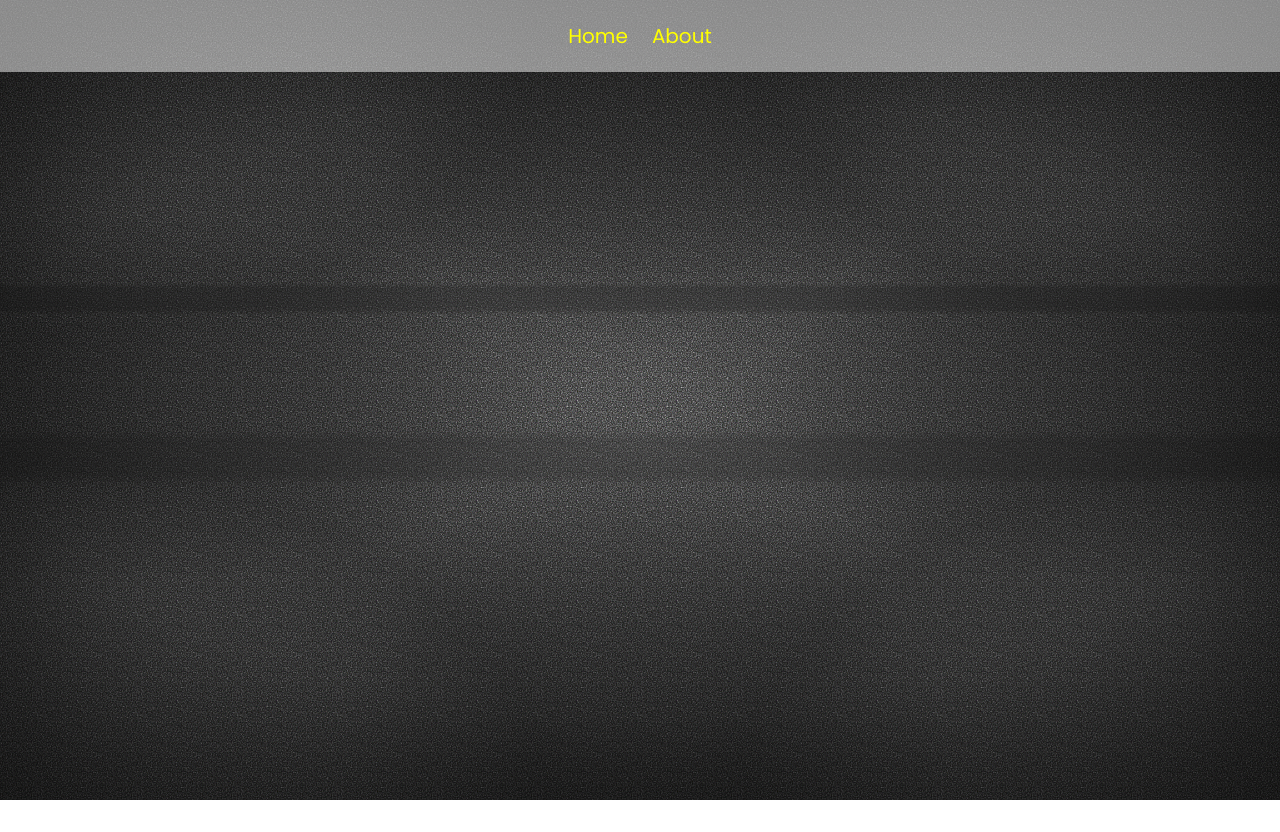
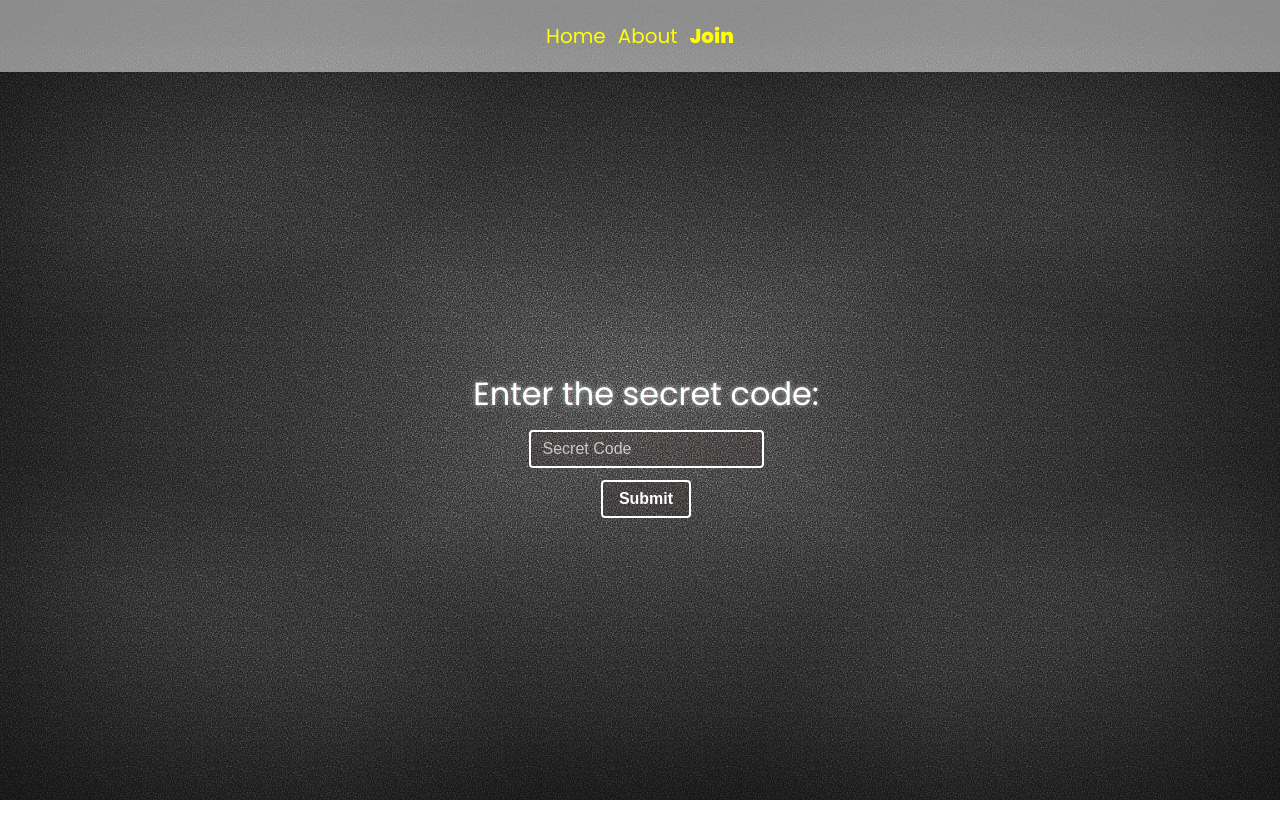
Before and after one commit to dconnenc/cctv, a React (Vite) app: page /join in a window 1280 px wide. Before the commit this address had no page. Before the commit the page ends 800 px from the top, so only its background shows below. Built offline with nearby package versions, Linux system fonts and the light colour scheme.

Commit message:
create Join

```diff
--- a/src/App.tsx
+++ b/src/App.tsx
@@ -2,6 +2,8 @@ import { Route, Routes } from 'react-router-dom';
 import { useEffect, useState } from 'react';
 import Home from './Pages/home';
 import About from './Pages/about';
+import Join from './Pages/join';
+import Admin from './Pages/admin';
 import { TopNav } from './Components/topnav';
 import { BackgroundStatic } from './Components/BackgroundStatic';
 import { RouteWink } from './Components/route-wink';
@@ -21,6 +23,8 @@ function App() {
         <RouteWink>
           <Route path="/" element={<Home />} />
           <Route path="/about" element={<About />} />
+          <Route path="/join" element={<Join />} />
+          <Route path="/admin" element={<Admin />} />
         </RouteWink>
       </div>
     </div>
--- a/src/Components/topnav.tsx
+++ b/src/Components/topnav.tsx
@@ -3,17 +3,15 @@ import { NavLink } from 'react-router-dom';
 export const TopNav = () => {
   return (
     <nav className="topnav">
-      <NavLink
-        to="/"
-        end
-        style={{ marginRight: 12 }}
-        className={({ isActive }) => (isActive ? 'link link--active' : 'link')}
-      >
+      <NavLink to="/" end className={({ isActive }) => (isActive ? 'link link--active' : 'link')}>
         {'Home'}
       </NavLink>
       <NavLink to="/about" className={({ isActive }) => (isActive ? 'link link--active' : 'link')}>
         {'About'}
       </NavLink>
+      <NavLink to="/join" className={({ isActive }) => (isActive ? 'link link--active' : 'link')}>
+        {'Join'}
+      </NavLink>
     </nav>
   );
 };
--- /dev/null
+++ b/src/Pages/admin.tsx
@@ -0,0 +1,8 @@
+export default function Admin() {
+  return (
+    <section className="page flex-centered">
+      {/* <h2 className="hero-title">{'About'}</h2> */}
+      <p className="hero-subtitle">{'Admin Portal'}</p>
+    </section>
+  );
+}
--- /dev/null
+++ b/src/Pages/join.tsx
@@ -0,0 +1,12 @@
+export default function Join() {
+  return (
+    <section className="page flex-centered">
+      {/* <h2 className="hero-title">{'About'}</h2> */}
+      <p className="hero-subtitle">{'Enter the secret code:'}</p>
+      <input className="join-input" type="text" placeholder="Secret Code" />
+      <button className="join-submit" type="button">
+        {'Submit'}
+      </button>
+    </section>
+  );
+}
--- a/src/styles.css
+++ b/src/styles.css
@@ -197,3 +197,38 @@ body {
     background-color: transparent;
   }
 }
+
+input {
+  margin-top: 12px;
+  padding: 8px 12px;
+  font-size: 16px;
+  border: 2px solid var(--white);
+  border-radius: 4px;
+  background-color: rgba(50, 17, 17, 0.1);
+  color: var(--white);
+}
+input::placeholder {
+  color: var(--white);
+  opacity: 0.7;
+}
+input:focus {
+  outline: none;
+  border-color: var(--yellow);
+  box-shadow: 0 0 6px rgba(255, 255, 255, 0.55);
+}
+
+button {
+  margin-top: 12px;
+  padding: 8px 16px;
+  font-size: 16px;
+  font-weight: 600;
+  border: 2px solid var(--white);
+  border-radius: 4px;
+  background-color: rgba(50, 17, 17, 0.1);
+  color: var(--white);
+  cursor: pointer;
+}
+
+button:hover {
+  background-color: rgba(255, 255, 255, 0.1);
+}
```
